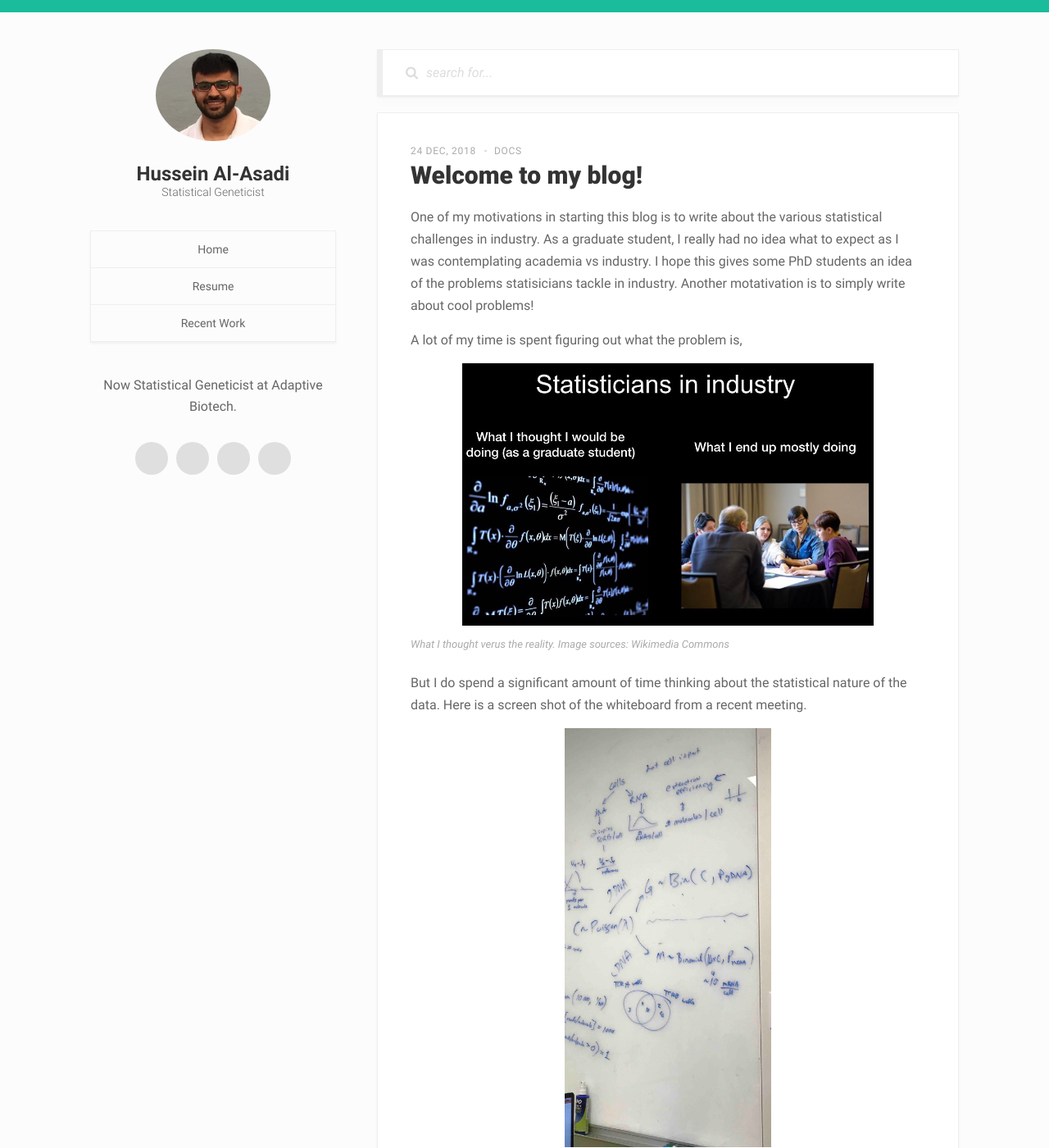
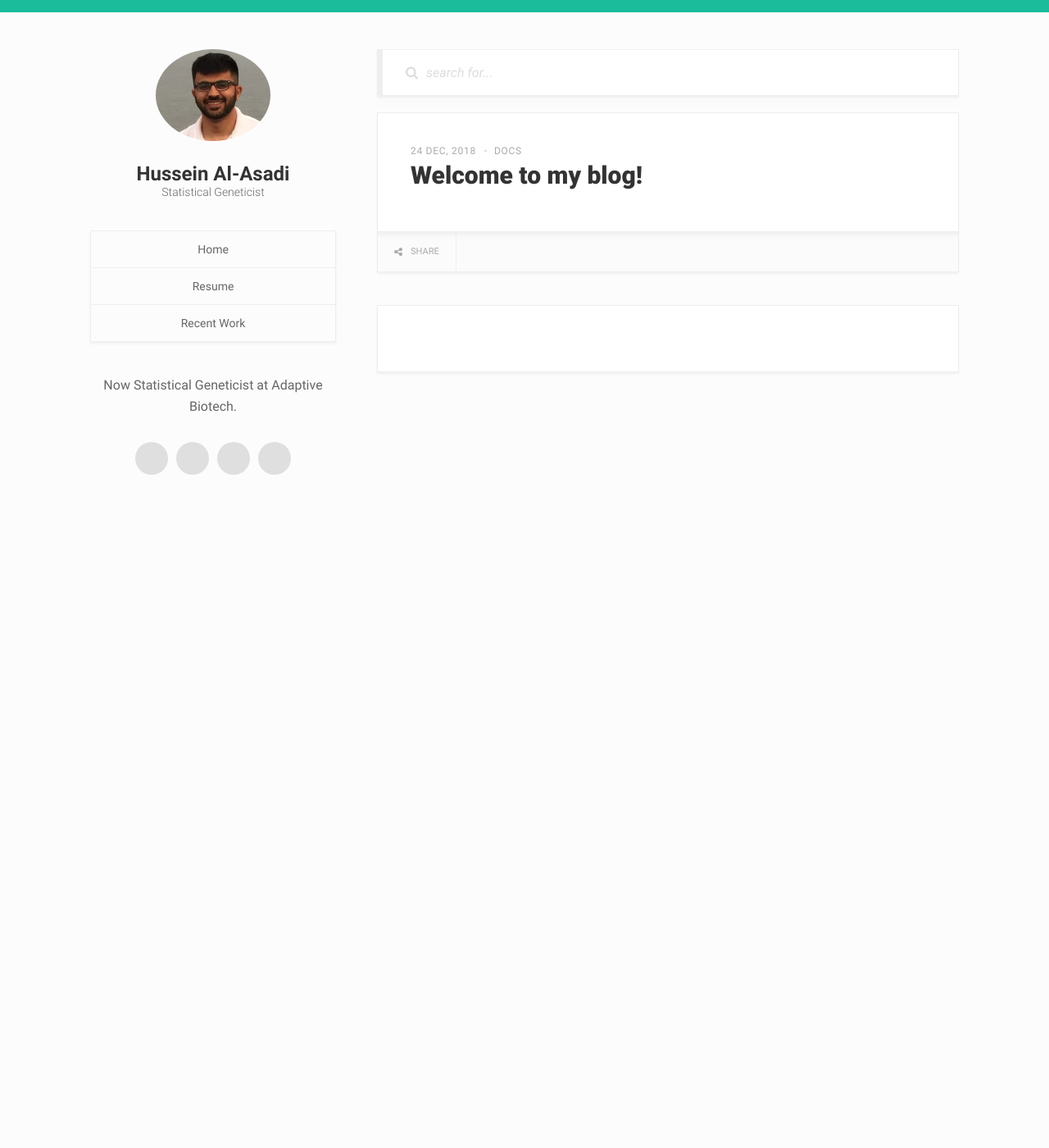
Before and after one commit to halasadi/halasadi.github.io, a Jekyll site: the page built from _posts/2018-12-24-sample-data.md, in a window 1280 px wide and 1400 px high. Shown: the whole window at 82% size. Built offline with Jekyll 4.4.1, drawn with Linux system fonts in a browser that asks for light colours; comment, search, counter and statistics services are not loaded; some of the changed text lies outside the part shown.

```diff
--- a/_posts/2018-12-24-sample-data.md
+++ b/_posts/2018-12-24-sample-data.md
@@ -6,22 +6,3 @@ mood: happy
 category:
 - docs
 ---
-
-
-One of my motivations in starting this blog is to write about the various statistical challenges in industry. As a graduate student, I really had no idea what to expect as I was contemplating academia vs industry. I hope this gives some PhD students an idea of the problems statisicians tackle in industry. Another motativation is to simply write about cool problems!
-
-A lot of my time is spent figuring out what the problem is,
-
-<figure class="aligncenter">
-	<img src="/stats_industry.jpeg" style = "width:80%">
-	<figcaption>What I thought verus the reality. Image sources: Wikimedia Commons</figcaption>
-</figure>
-
-But I do spend a significant amount of time thinking about the statistical nature of the data. Here is a screen shot of the whiteboard from a recent meeting.
-
-<figure class="aligncenter">
-	<img src="/white_board_meeting.jpg" style = "width:40%">
-	<figcaption>Thinking about the information flow of data from a biological experiment.</figcaption>
-</figure>
-
-More to come!
```
